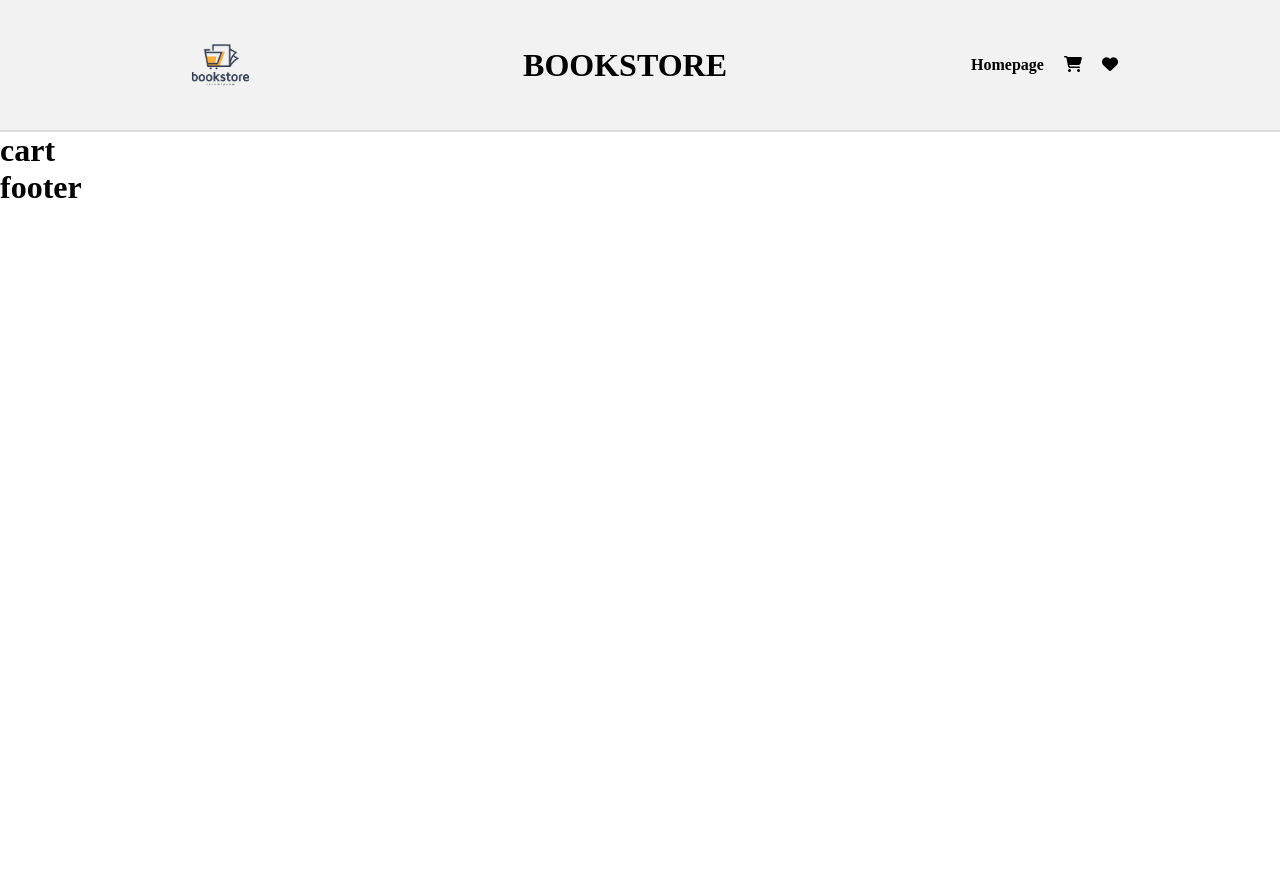
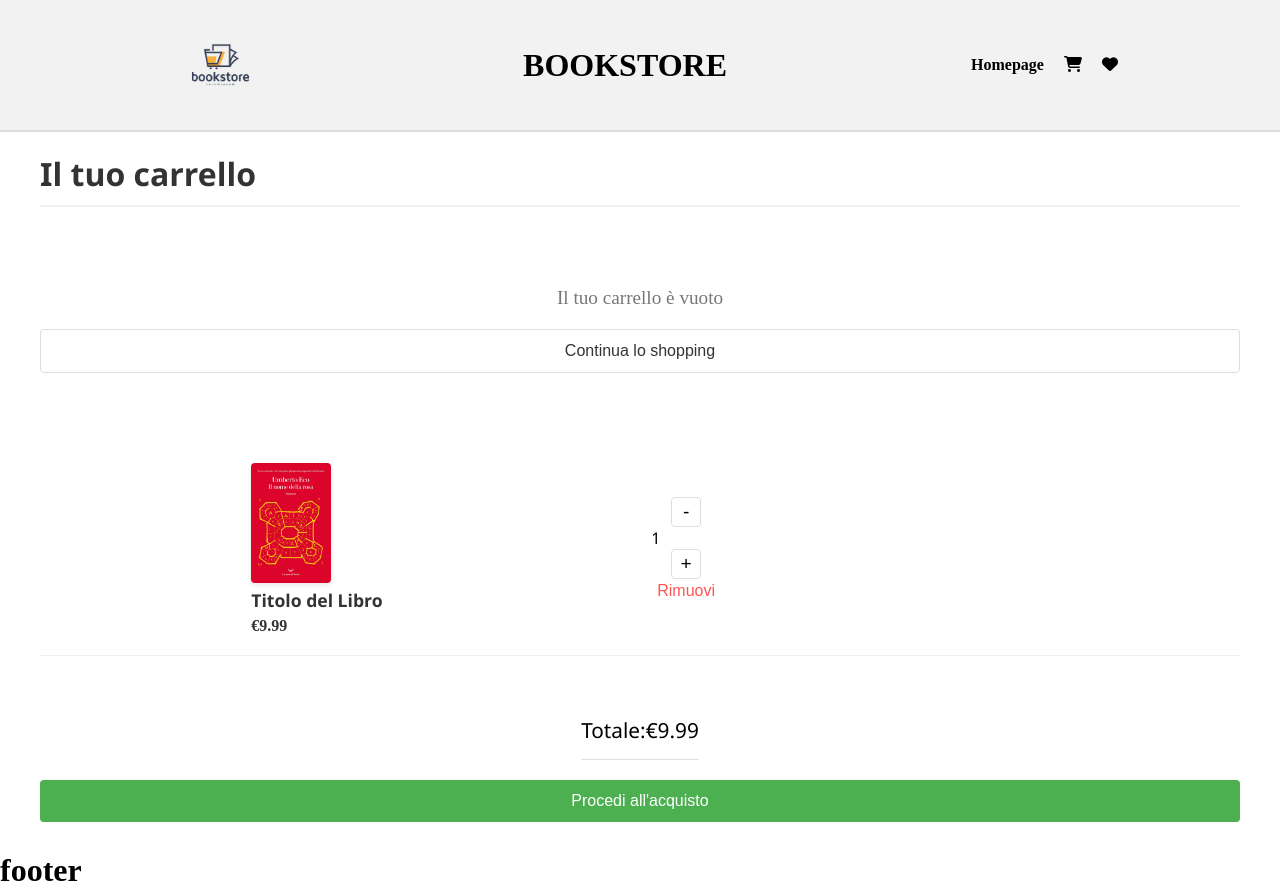
Before and after one commit to michelelongo97/team3-project-fe, a React (Vite) app: page /cart in a window 1280 px wide. Before the commit the page ends 800 px from the top, so only its background shows below. Built offline with nearby package versions, Linux system fonts and the light colour scheme; no server answers.

Commit message:
feat: add cart detail

```diff
--- a/src/pages/Cart.jsx
+++ b/src/pages/Cart.jsx
@@ -1,7 +1,43 @@
-export default function Cart(){
-    return(
-        <div>
-            <h1>cart</h1>
+export default function Cart() {
+  return (
+    <div className="cart-container">
+      <h1 className="cart-title">Il tuo carrello</h1>
+
+      <div className="cart-content">
+        <div className="empty-cart">
+          <p>Il tuo carrello è vuoto</p>
+          <button className="continue-shopping-btn">
+            Continua lo shopping
+          </button>
         </div>
-    )
+
+        <div className="cart-items">
+          <div className="cart-item">
+            <div className="item-details">
+              <div className="item-info">
+                <img src="./img/rosa.jpg" alt="Libro" className="item-image" />
+
+                <h3 className="item-title">Titolo del Libro</h3>
+                <p className="item-price">€9.99</p>
+              </div>
+            </div>
+            <div className="item-actions">
+              <button className="quantity-btn">-</button>
+              <span className="quantity">1</span>
+              <button className="quantity-btn">+</button>
+              <button className="remove-btn">Rimuovi</button>
+            </div>
+          </div>
+        </div>
+
+        <div className="cart-summary">
+          <div className="cart-total">
+            <span>Totale:</span>
+            <span className="total-amount">€9.99</span>
+          </div>
+          <button className="checkout-btn">Procedi all'acquisto</button>
+        </div>
+      </div>
+    </div>
+  );
 }
```
